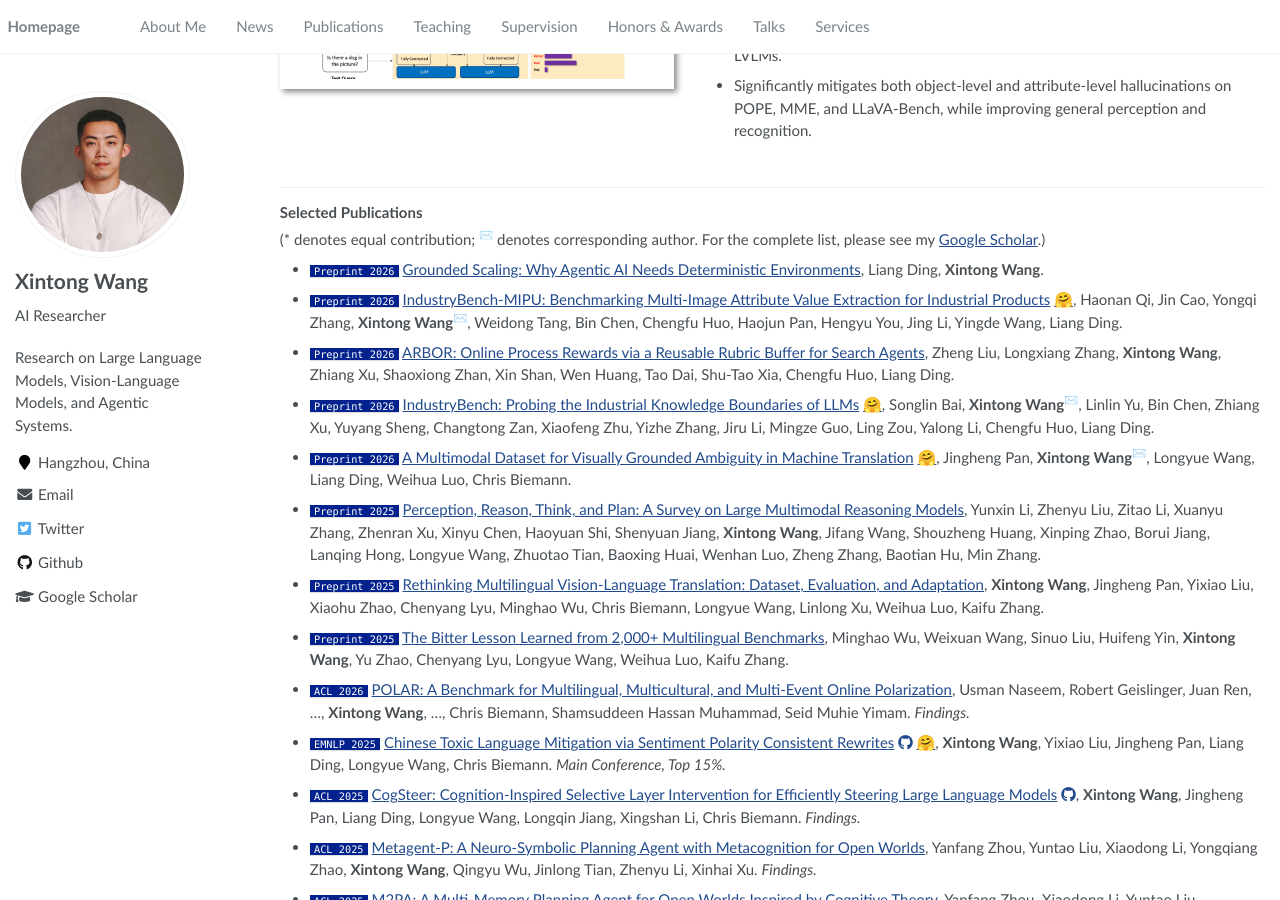
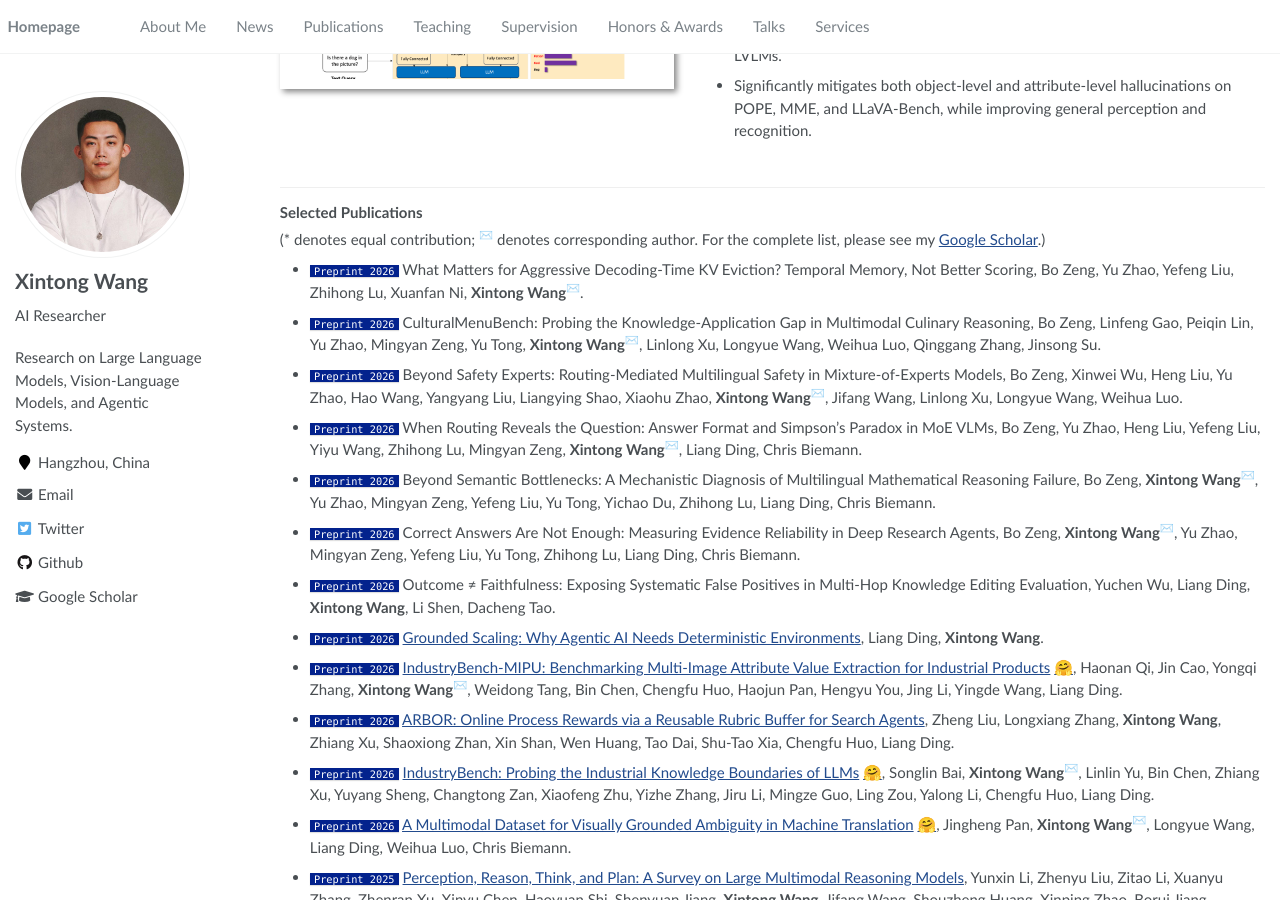
Before and after one commit to Ethanscuter/ethanscuter.github.io, a Jekyll site: the page built from _pages/about.md, in a window 1280 px wide and 900 px high, scrolled down 1761 px. Built offline with Jekyll 4.4.1, drawn with Linux system fonts in a browser that asks for light colours.

Commit message:
Add seven 2026 preprints (six as corresponding author)

```diff
--- a/_pages/about.md
+++ b/_pages/about.md
@@ -94,6 +94,13 @@ My research focuses on **large language models and agentic systems**, with an em
 
 (\* denotes equal contribution; <sup>✉️</sup> denotes corresponding author. For the complete list, please see my <a href='https://scholar.google.com/citations?user=xYfO9VEAAAAJ&hl=en'>Google Scholar</a>.)
 
+- `Preprint 2026` What Matters for Aggressive Decoding-Time KV Eviction? Temporal Memory, Not Better Scoring, Bo Zeng, Yu Zhao, Yefeng Liu, Zhihong Lu, Xuanfan Ni, **Xintong Wang**<sup>✉️</sup>.
+- `Preprint 2026` CulturalMenuBench: Probing the Knowledge-Application Gap in Multimodal Culinary Reasoning, Bo Zeng, Linfeng Gao, Peiqin Lin, Yu Zhao, Mingyan Zeng, Yu Tong, **Xintong Wang**<sup>✉️</sup>, Linlong Xu, Longyue Wang, Weihua Luo, Qinggang Zhang, Jinsong Su.
+- `Preprint 2026` Beyond Safety Experts: Routing-Mediated Multilingual Safety in Mixture-of-Experts Models, Bo Zeng, Xinwei Wu, Heng Liu, Yu Zhao, Hao Wang, Yangyang Liu, Liangying Shao, Xiaohu Zhao, **Xintong Wang**<sup>✉️</sup>, Jifang Wang, Linlong Xu, Longyue Wang, Weihua Luo.
+- `Preprint 2026` When Routing Reveals the Question: Answer Format and Simpson's Paradox in MoE VLMs, Bo Zeng, Yu Zhao, Heng Liu, Yefeng Liu, Yiyu Wang, Zhihong Lu, Mingyan Zeng, **Xintong Wang**<sup>✉️</sup>, Liang Ding, Chris Biemann.
+- `Preprint 2026` Beyond Semantic Bottlenecks: A Mechanistic Diagnosis of Multilingual Mathematical Reasoning Failure, Bo Zeng, **Xintong Wang**<sup>✉️</sup>, Yu Zhao, Mingyan Zeng, Yefeng Liu, Yu Tong, Yichao Du, Zhihong Lu, Liang Ding, Chris Biemann.
+- `Preprint 2026` Correct Answers Are Not Enough: Measuring Evidence Reliability in Deep Research Agents, Bo Zeng, **Xintong Wang**<sup>✉️</sup>, Yu Zhao, Mingyan Zeng, Yefeng Liu, Yu Tong, Zhihong Lu, Liang Ding, Chris Biemann.
+- `Preprint 2026` Outcome ≠ Faithfulness: Exposing Systematic False Positives in Multi-Hop Knowledge Editing Evaluation, Yuchen Wu, Liang Ding, **Xintong Wang**, Li Shen, Dacheng Tao.
 - `Preprint 2026` [Grounded Scaling: Why Agentic AI Needs Deterministic Environments](https://arxiv.org/abs/2606.22495), Liang Ding, **Xintong Wang**.
 - `Preprint 2026` [IndustryBench-MIPU: Benchmarking Multi-Image Attribute Value Extraction for Industrial Products](https://arxiv.org/abs/2606.14383) <a href="https://huggingface.co/datasets/alibaba-multimodal-industrial-ai/IndustryBench-MIPU" title="Dataset on Hugging Face">🤗</a>, Haonan Qi, Jin Cao, Yongqi Zhang, **Xintong Wang**<sup>✉️</sup>, Weidong Tang, Bin Chen, Chengfu Huo, Haojun Pan, Hengyu You, Jing Li, Yingde Wang, Liang Ding.
 - `Preprint 2026` [ARBOR: Online Process Rewards via a Reusable Rubric Buffer for Search Agents](https://arxiv.org/abs/2606.03239), Zheng Liu, Longxiang Zhang, **Xintong Wang**, Zhiang Xu, Shaoxiong Zhan, Xin Shan, Wen Huang, Tao Dai, Shu-Tao Xia, Chengfu Huo, Liang Ding.
```
